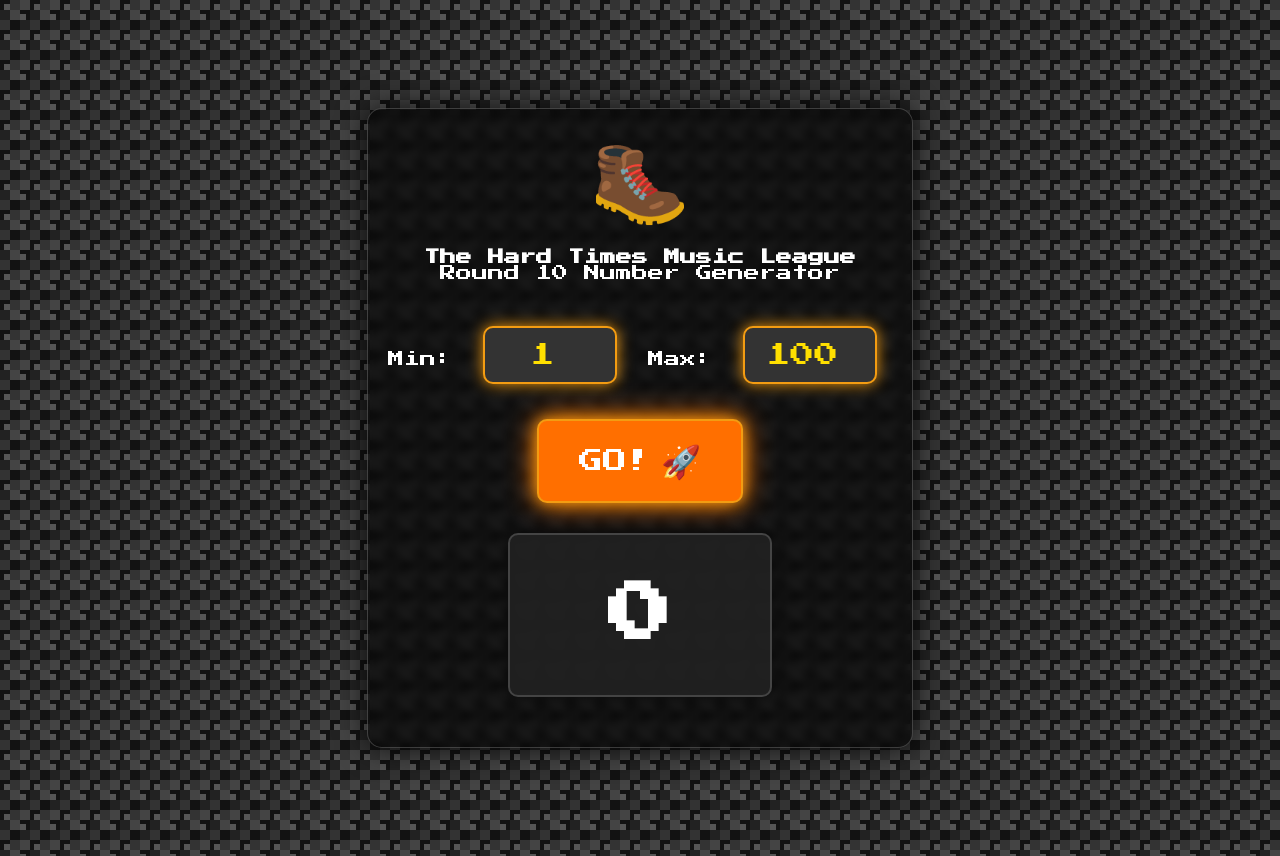
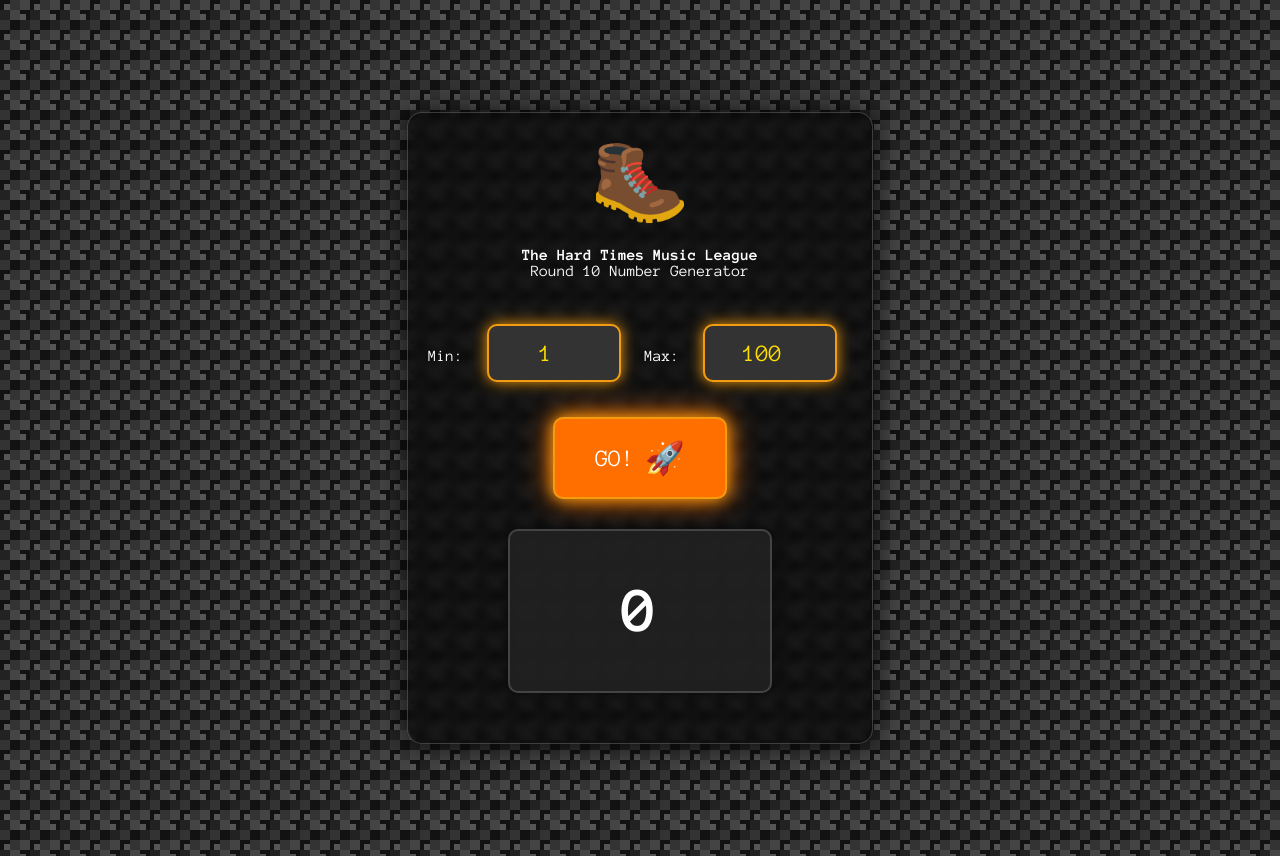
Before and after one commit to mattmotel/round10, a plain HTML site: page index.html in a window 1280 px wide. Drawn offline with Linux system fonts and the light colour scheme.

Commit message:
Update index.html

```diff
--- a/index.html
+++ b/index.html
@@ -10,7 +10,7 @@
             justify-content: center;
             align-items: center;
             height: 100vh;
-            font-family: 'Press Start 2P', Arial, sans-serif;
+            font-family: 'Anonymous Pro', monospace;
             background-color: #121212;
             color: white;
             overflow: hidden;
@@ -121,7 +121,7 @@
             cursor: pointer;
             box-shadow: 0 0 15px #f39c12, 0 0 30px #ff6f00;
             transition: all 0.3s ease;
-            font-family: 'Press Start 2P', Arial, sans-serif;
+            font-family: 'Anonymous Pro', monospace;
             display: flex;
             align-items: center;
             justify-content: center;
@@ -155,7 +155,7 @@
             text-align: center;
             box-shadow: 0 0 15px #f39c12;
             transition: box-shadow 0.3s ease, transform 0.3s ease;
-            font-family: 'Press Start 2P', Arial, sans-serif;
+            font-family: 'Anonymous Pro', monospace;
         }
 
         input:focus {
@@ -175,7 +175,8 @@
 
         }
     </style>
-    <link href="https://fonts.googleapis.com/css2?family=Press+Start+2P&display=swap" rel="stylesheet">
+    <link href="https://fonts.googleapis.com/css2?family=Anonymous+Pro:wght@400;700&display=swap" rel="stylesheet">
+
 
 </head>
 <body>
```
